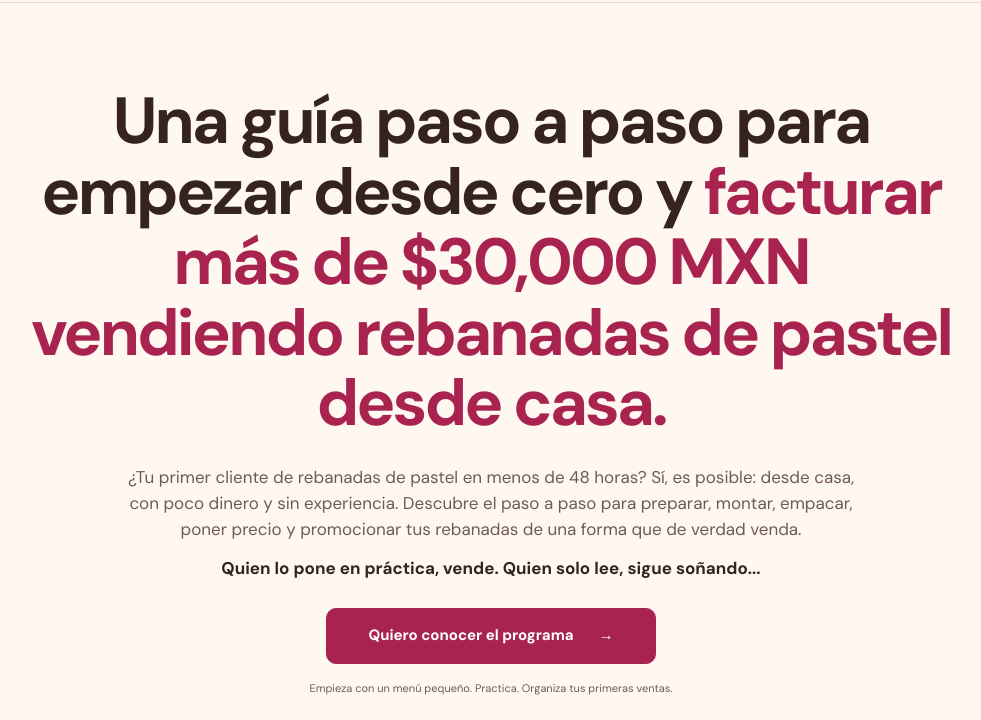
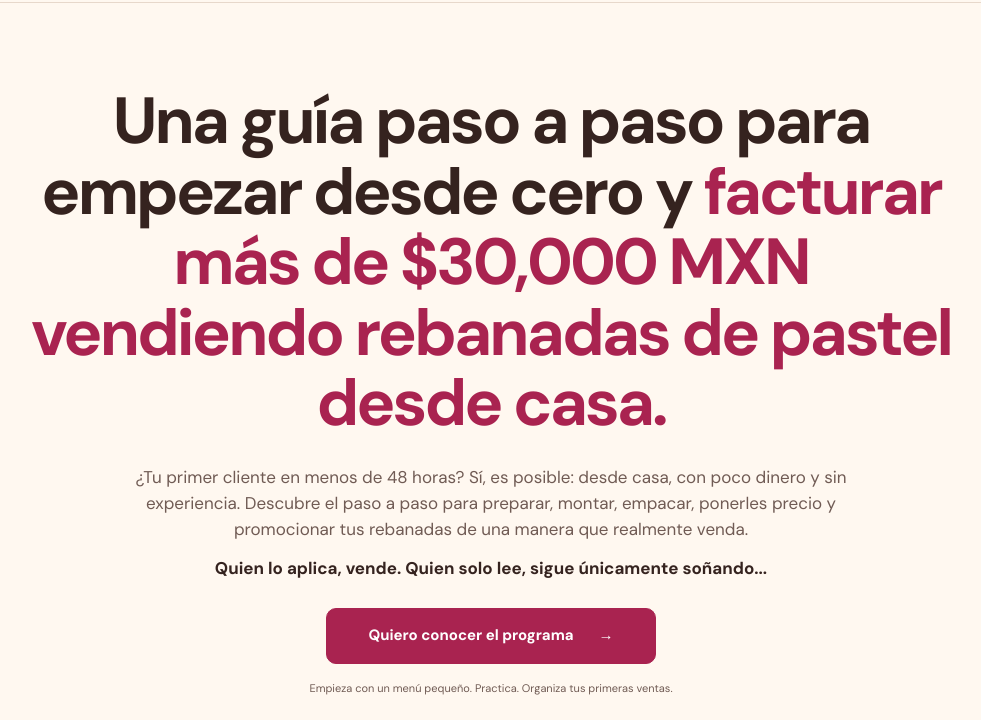
Before and after one commit to felipergcmkt-design/lareinadelasrebanadas, a plain HTML site: page oferta.html in a window 1280 px wide. Shown: the part 80-800 px from the top of the page, without its empty margins (149-1130 px from the left). Drawn offline with nearby package versions, Linux system fonts and the light colour scheme.

Commit message:
Translate revised hero copy faithfully into Spanish

```diff
--- a/oferta.html
+++ b/oferta.html
@@ -5,7 +5,7 @@
 <main id="principal">
 <section class="sales-hero" id="inicio"><div class="sales-wrap">
 <h1>Una guía paso a paso para empezar desde cero y <em>facturar más de $30,000 MXN vendiendo rebanadas de pastel desde casa.</em></h1>
-<p class="sales-lead">¿Tu primer cliente de rebanadas de pastel en menos de 48 horas? Sí, es posible: desde casa, con poco dinero y sin experiencia. Descubre el paso a paso para preparar, montar, empacar, poner precio y promocionar tus rebanadas de una forma que de verdad venda.<br><strong>Quien lo pone en práctica, vende. Quien solo lee, sigue soñando...</strong></p>
+<p class="sales-lead">¿Tu primer cliente en menos de 48 horas? Sí, es posible: desde casa, con poco dinero y sin experiencia. Descubre el paso a paso para preparar, montar, empacar, ponerles precio y promocionar tus rebanadas de una manera que realmente venda.<br><strong>Quien lo aplica, vende. Quien solo lee, sigue únicamente soñando...</strong></p>
 <a class="button sales-cta" href="#oferta">Quiero conocer el programa <span aria-hidden="true">→</span></a>
 <p class="hero-footnote">Empieza con un menú pequeño. Practica. Organiza tus primeras ventas.</p>
 <div class="sales-hero-picture"><img src="/assets/rebanadas.webp" width="1536" height="1024" alt="Rebanadas de tres leches, chocolate, cajeta y chocoflan" fetchpriority="high"><div class="picture-tag"><span>UNA REBANADA.</span><strong>Un comienzo tuyo.</strong></div></div><p class="image-credit">Inspiración de presentación · Imagen ilustrativa generada con IA</p>
```
